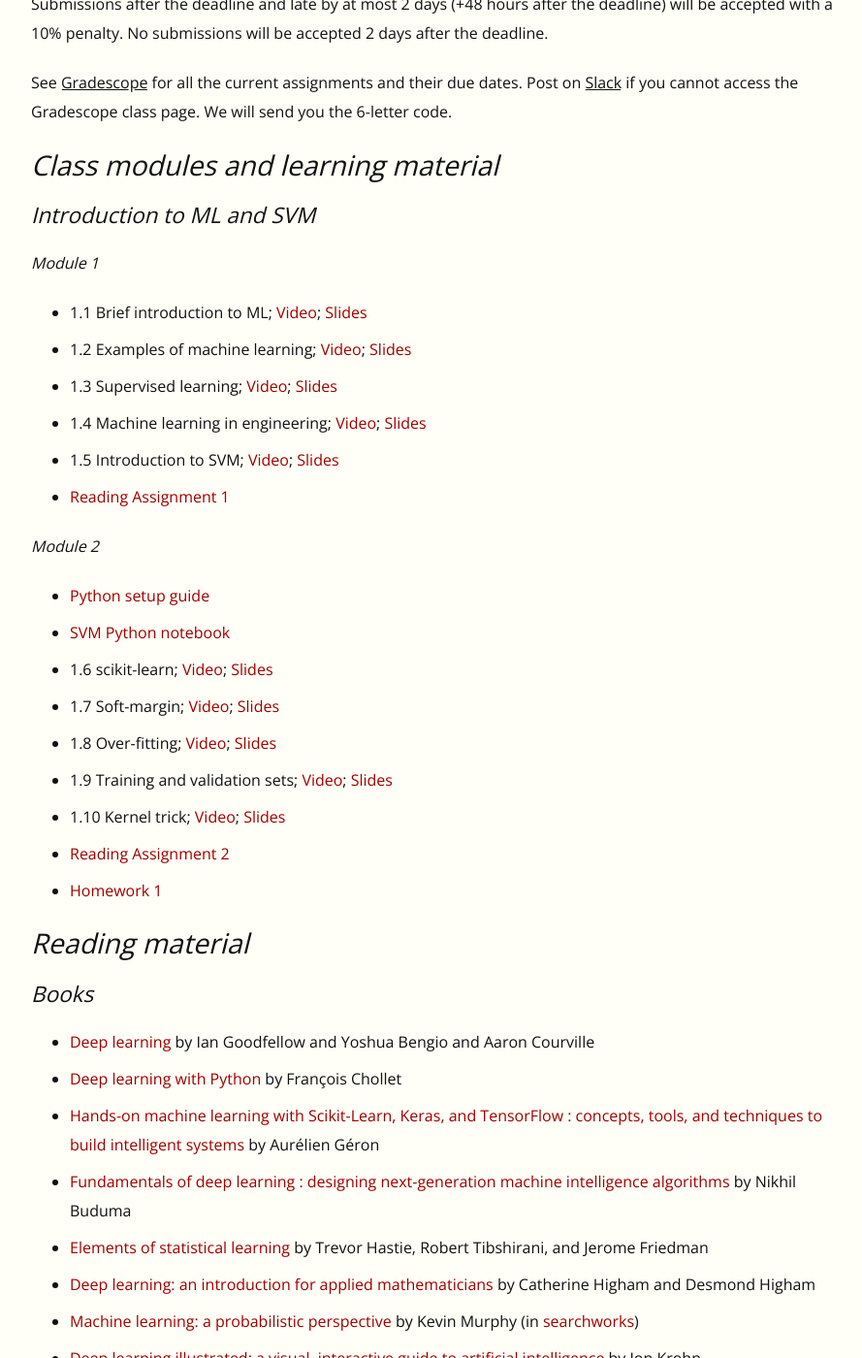
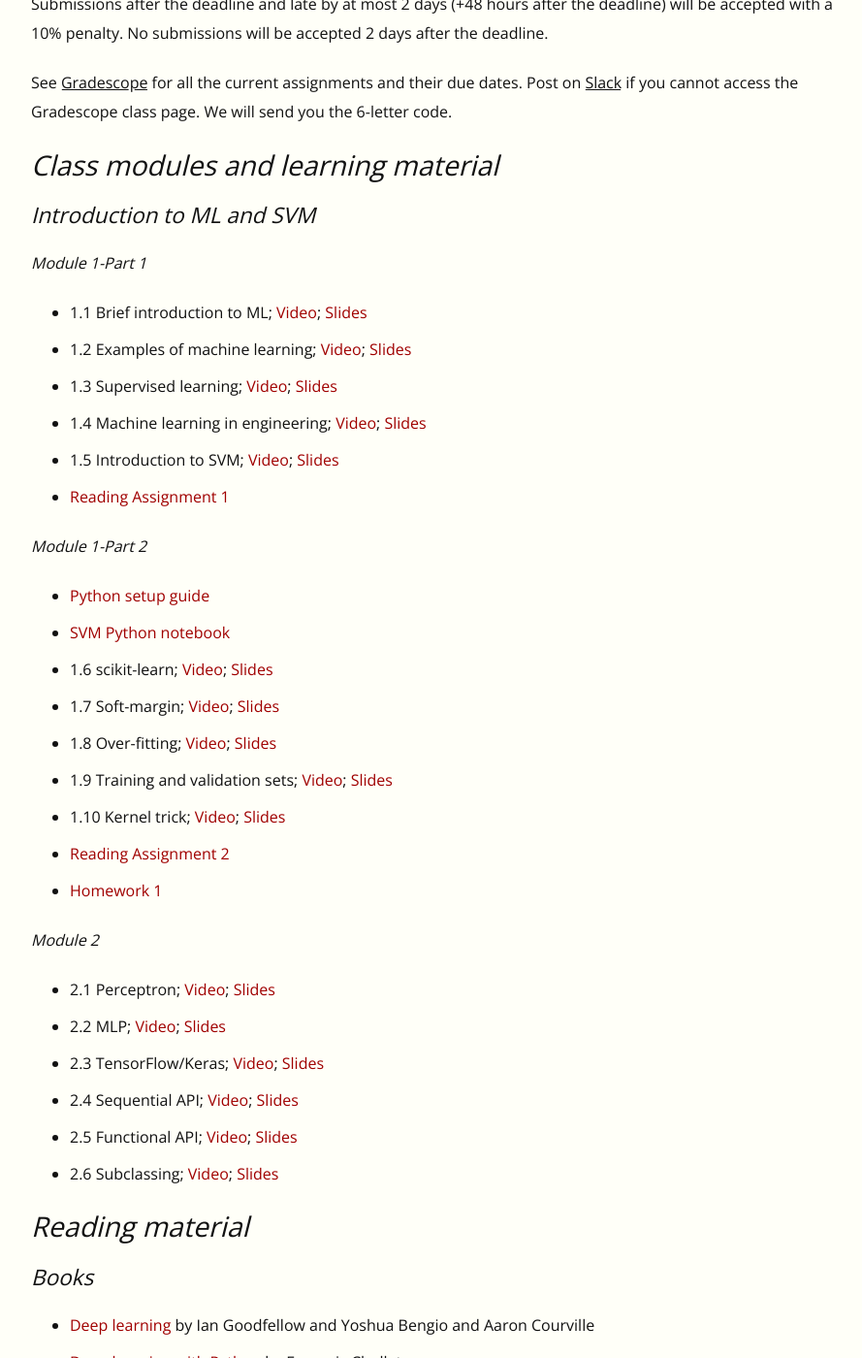
Before and after one commit to EricDarve/me343-cme216-winter-2021, a Jekyll site: the page built from index.md, in a window 1280 px wide and 1400 px high, scrolled down 618 px. Shown: the whole window at 97% size, without its empty margins (128-1017 px from the left). Built offline with Jekyll 4.4.1, drawn with Linux system fonts in a browser that asks for light colours.

Commit message:
Added module 2

```diff
--- a/index.md
+++ b/index.md
@@ -23,7 +23,7 @@ See [Gradescope](https://www.gradescope.com/courses/222525) for all the current
 
 ### Introduction to ML and SVM
 
-*Module 1*
+*Module 1-Part 1*
 
 - 1.1 Brief introduction to ML; [Video](https://stanford-pilot.hosted.panopto.com/Panopto/Pages/Viewer.aspx?id=089ae55c-cdbe-412f-816b-ab92013a5794); [Slides](Slides/ML_introduction/brief_intro.pdf)
 - 1.2 Examples of machine learning; [Video](https://stanford-pilot.hosted.panopto.com/Panopto/Pages/Viewer.aspx?id=e64f9a8c-79b0-4e50-aac8-ab93015a260a); [Slides](Slides/ML_introduction/examples_ML.pdf)
@@ -32,7 +32,7 @@ See [Gradescope](https://www.gradescope.com/courses/222525) for all the current
 - 1.5 Introduction to SVM; [Video](https://stanford-pilot.hosted.panopto.com/Panopto/Pages/Viewer.aspx?id=db1ae91e-dedd-4f35-9824-ab9201843632); [Slides](Slides/ML_introduction/SVM_introduction.pdf)
 - [Reading Assignment 1](Reading Assignments/intro_svm)
 
-*Module 2*
+*Module 1-Part 2*
 
 - [Python setup guide](Python Setup Guide)
 - [SVM Python notebook](https://github.com/EricDarve/me343-cme216-winter-2021/blob/main/Code/svm.ipynb)
@@ -43,6 +43,15 @@ See [Gradescope](https://www.gradescope.com/courses/222525) for all the current
 - 1.10 Kernel trick; [Video](https://stanford-pilot.hosted.panopto.com/Panopto/Pages/Viewer.aspx?id=fc753602-132a-46fe-bdba-ab95000e417b); [Slides](Slides/ML_introduction/kernel_trick.pdf)
 - [Reading Assignment 2](Reading Assignments/svm_kernel)
 - [Homework 1](Homework/HW1/HW1 Questions)
+
+*Module 2*
+
+- 2.1 Perceptron; [Video](https://stanford-pilot.hosted.panopto.com/Panopto/Pages/Viewer.aspx?id=b9bd406a-ee67-4b42-8f32-ab9c0002fc79); [Slides](Slides/TensorFlow/perceptron.pdf)
+- 2.2 MLP; [Video](https://stanford-pilot.hosted.panopto.com/Panopto/Pages/Viewer.aspx?id=b42e0a97-2134-430c-930f-ab9c000c2e90); [Slides](Slides/TensorFlow/MLP.pdf)
+- 2.3 TensorFlow/Keras; [Video](https://stanford-pilot.hosted.panopto.com/Panopto/Pages/Viewer.aspx?id=88d50df4-652b-45b4-9dd6-ab9d000a3d6a); [Slides](Slides/TensorFlow/TensorFlow_Keras.pdf)
+- 2.4 Sequential API; [Video](https://stanford-pilot.hosted.panopto.com/Panopto/Pages/Viewer.aspx?id=4e156180-3c8a-41d0-aaa1-ab9d0014328d); [Slides](Slides/TensorFlow/TF_sequential_API.pdf)
+- 2.5 Functional API; [Video](https://stanford-pilot.hosted.panopto.com/Panopto/Pages/Viewer.aspx?id=adaafcf8-8a66-442a-af1e-ab9d00105e88); [Slides](Slides/TensorFlow/TF_functional_API.pdf)
+- 2.6 Subclassing; [Video](https://stanford-pilot.hosted.panopto.com/Panopto/Pages/Viewer.aspx?id=dd3c47e3-9d52-4bf0-864d-ab9d012ec854); [Slides](Slides/TensorFlow/TF_subclassing.pdf)
 
 ## Reading material
 
```
